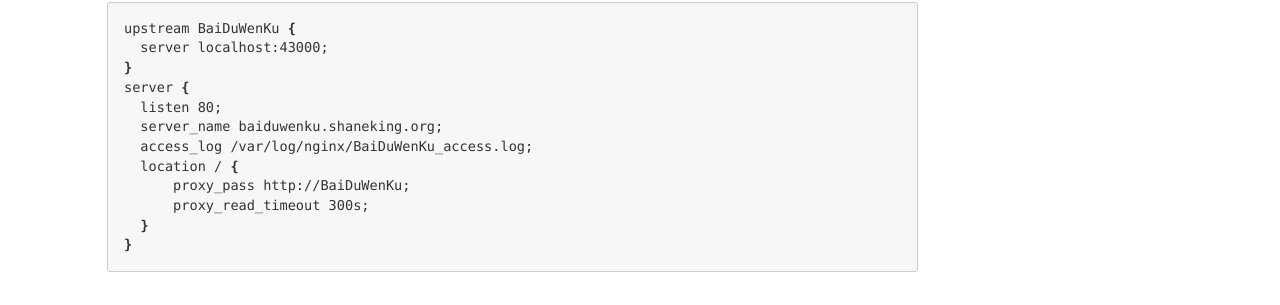
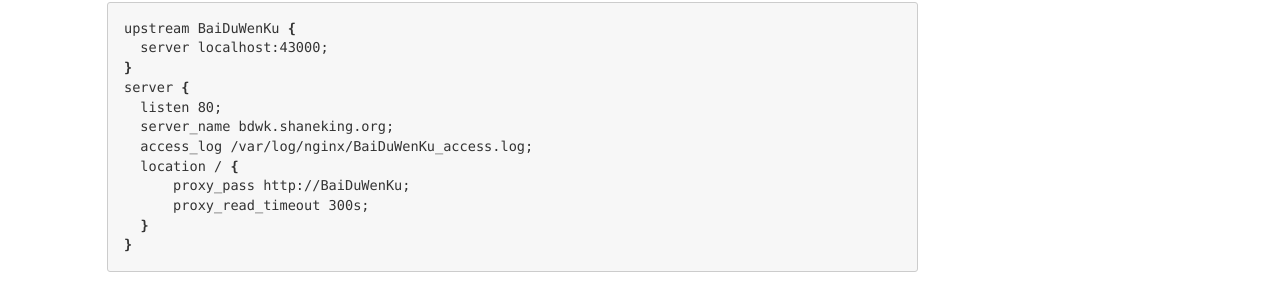
Before and after one commit to ShaneKing/ShaneKing.github.io, a Jekyll site: the page built from _posts/2019-04-07-nginx-notes.md, in a window 1280 px wide. Shown: the part 1205-1510 px from the top of the page. Built offline with Jekyll 4.4.1, drawn with Linux system fonts in a browser that asks for light colours; comment, search, counter and statistics services are not loaded.

Commit message:
baiduwenku -> bdwk

```diff
--- a/_data/products.yml
+++ b/_data/products.yml
@@ -4,4 +4,4 @@
 
 - desc: 自动化测试的副产物
   name: 百度文库，一键下载！
-  url: http://baiduwenku.shaneking.org/
+  url: http://bdwk.shaneking.org/
--- a/_posts/2019-04-07-nginx-notes.md
+++ b/_posts/2019-04-07-nginx-notes.md
@@ -41,7 +41,7 @@ upstream BaiDuWenKu {
 }
 server {
     listen 80;
-    server_name baiduwenku.shaneking.org;
+    server_name bdwk.shaneking.org;
     access_log /var/log/nginx/BaiDuWenKu_access.log;
     location / {
         proxy_pass http://BaiDuWenKu;
```
